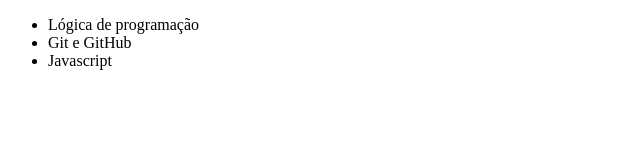
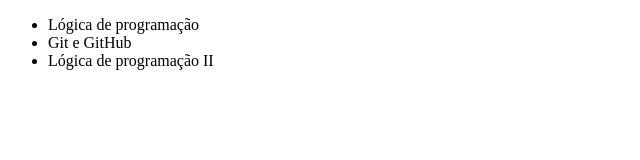
Before and after one commit to amandaafreitas/alura-git, a plain HTML site: page Amanda/index.html in a window 1280 px wide. Shown: the whole page, without its empty margins (0-640 px from the left). Drawn offline with Linux system fonts and the light colour scheme.

Commit message:
Alteração do nome do terceiro curso

```diff
--- a/Amanda/index.html
+++ b/Amanda/index.html
@@ -10,7 +10,7 @@
   <ul>
       <li> Lógica de programação</li>
       <li>Git e GitHub</li>
-      <li>Javascript</li>
+      <li>Lógica de programação II</li>
   </ul>
 </body>
 </html>
```
